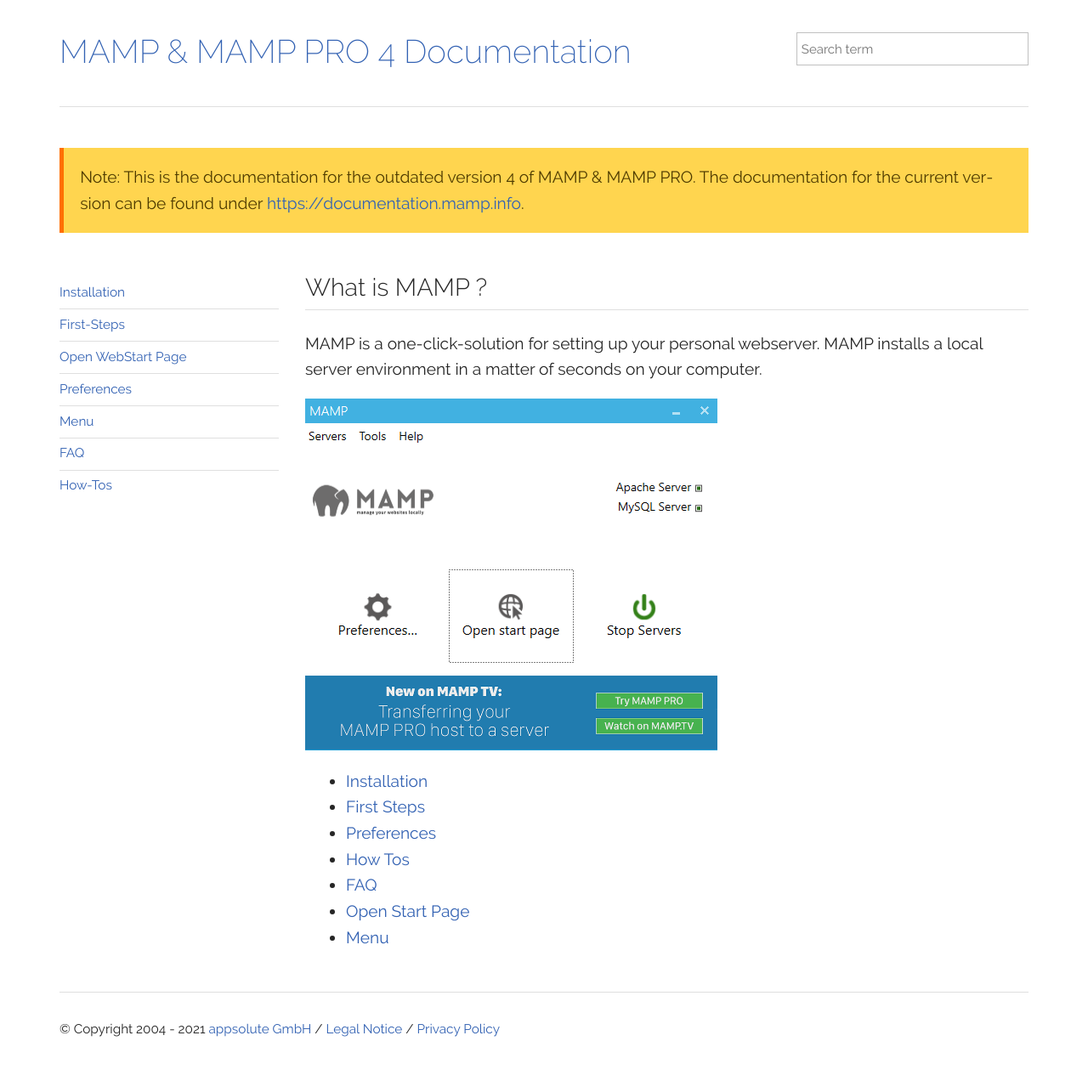
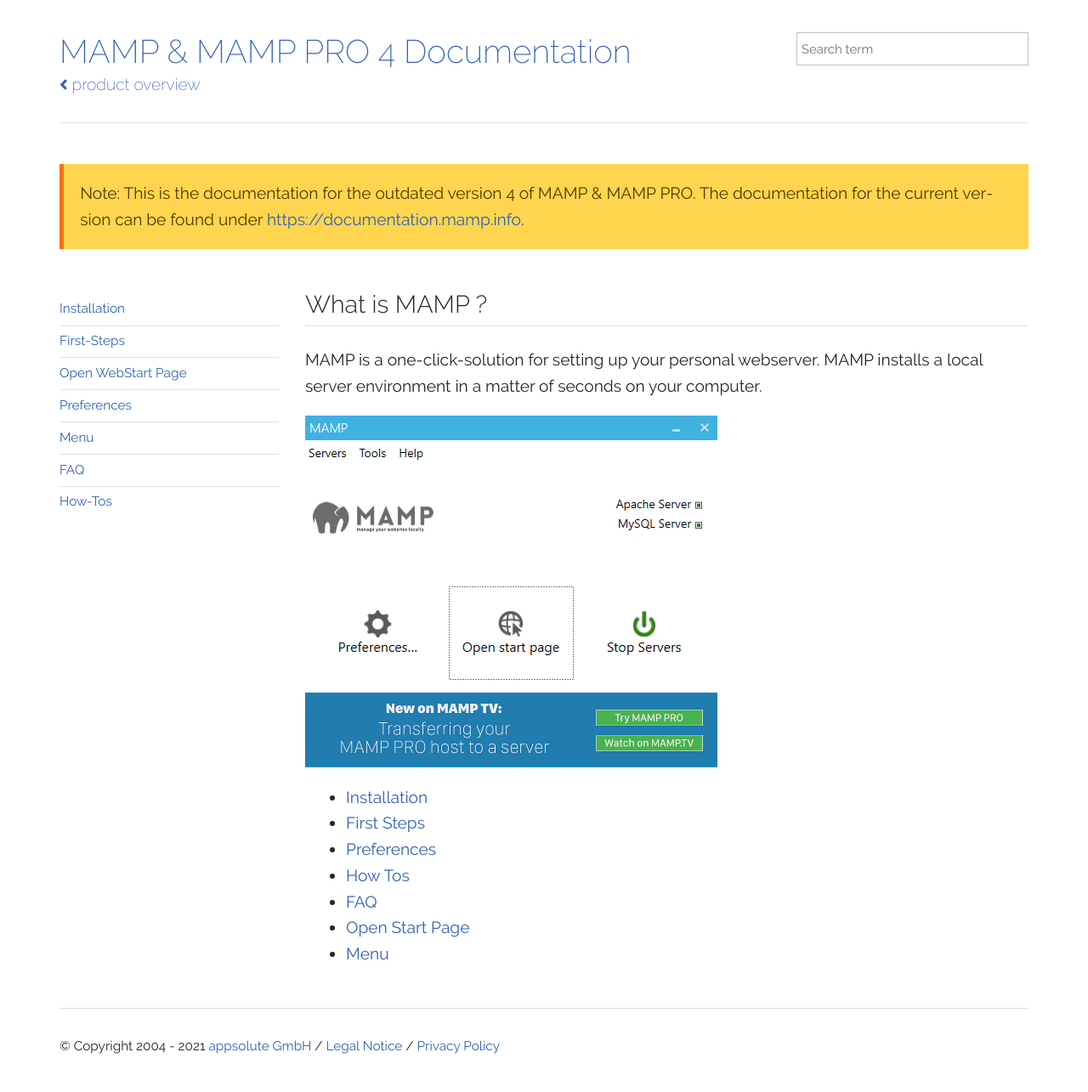
Before and after one commit to appsolutegmbh/MAMP-MAMP-PRO-4-Documentation, a Jekyll site: the page built from en/MAMP-Windows/index.md, in a window 1280 px wide. Shown: the whole page at 85% size. Built offline with Jekyll 4.4.1, drawn with Linux system fonts in a browser that asks for light colours.

Commit message:
Update header.html

```diff
--- a/_includes/header.html
+++ b/_includes/header.html
@@ -8,6 +8,15 @@
 					<a href="/">MAMP &amp; MAMP PRO 4 Dokumentation</a>
 				{% endif %}
 			</h1>
+			{% if page.language == nil or page.language == "en" or page.language == "de" %}
+			{% if page.product != nil %}
+			  {% if page.language == "en" %}
+				<p><a href="/"><i class="fas fa-angle-left"></i> product overview</a></p>
+			  {% elsif page.language == "de" %}
+				<p><a href="/"><i class="fas fa-angle-left"></i> Produktübersicht</a></p>
+			  {% endif %}
+			{% endif %}
+		  {% endif %}
 		</div>
 		<div class="col-xxs-12 col-xs-12 col-s-3 col-m-3 col-l-3">
 			{% if page.language == "en" %}
```
